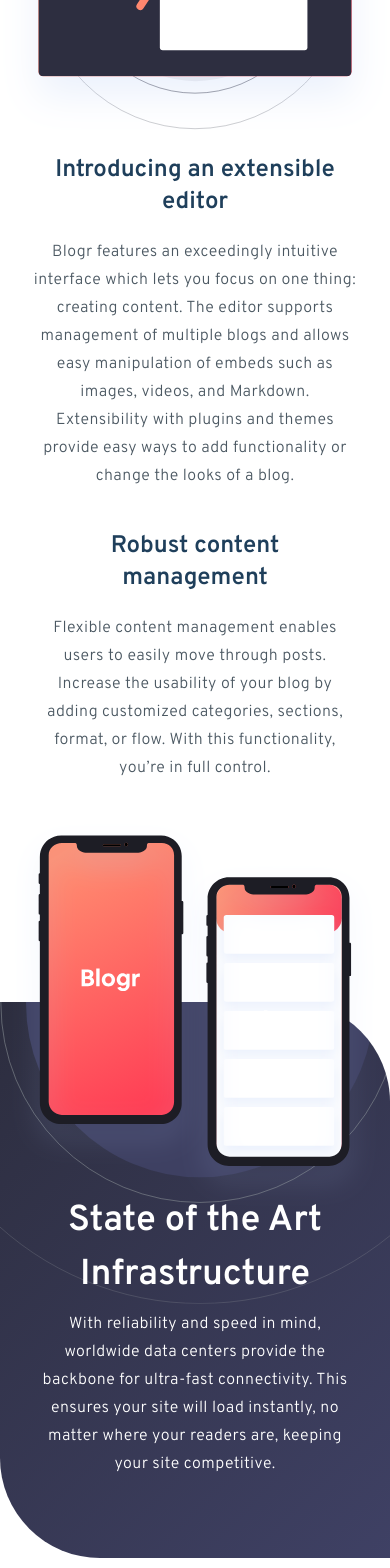
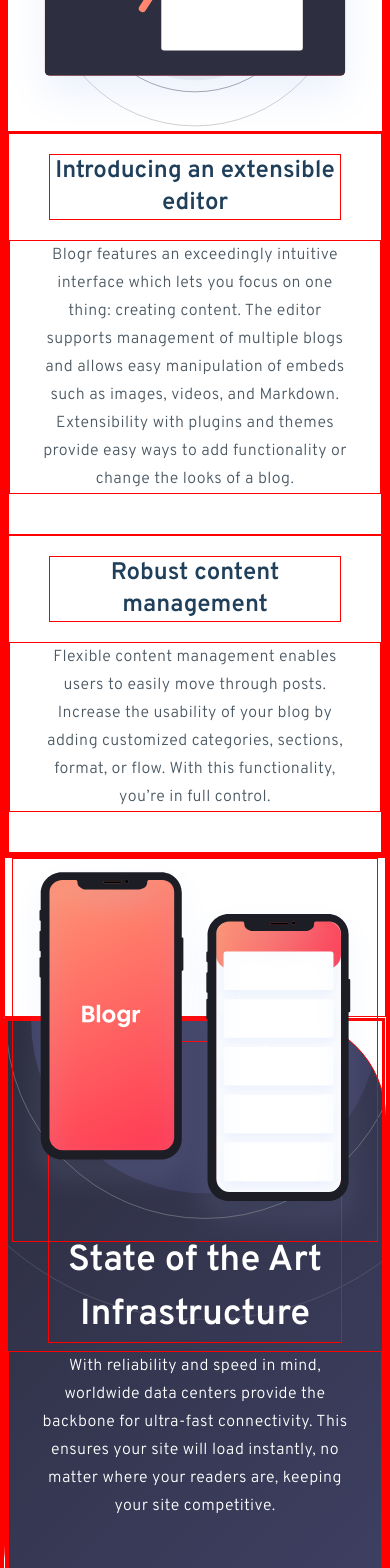
Before and after one commit to ckeller22/blogr-landing-page, a React (Create React App) app: page / in a window 390 px wide. Shown: the part 940-2508 px from the top of the page. Built offline with nearby package versions, Linux system fonts and the light colour scheme.

Commit message:
more work on responsiveness

```diff
--- a/src/components/Info.js
+++ b/src/components/Info.js
@@ -1,10 +1,10 @@
 const Comment = (props) => {
   return (
-    <div className="container text-center md:text-left ">
-      <h2 className="font-semibold text-2xl mx-10 my-5 md:mx-0 ">
+    <div className="mx-auto container text-center md:text-left ">
+      <h2 className=" font-semibold text-2xl mx-10 my-5 md:mx-0 ">
         {props.header}
       </h2>
-      <p className="tracking-wide mb-10 px-8 md:pl-0 md:max-w-xl font-light text-very-dark-grayish-blue">
+      <p className="mx-auto tracking-wide mb-10 px-8 md:pl-0 md:max-w-xl max-w-md font-light text-very-dark-grayish-blue">
         {props.text}
       </p>
     </div>
--- a/src/components/PhonesIllustration.js
+++ b/src/components/PhonesIllustration.js
@@ -2,9 +2,9 @@
 
 const PhonesIllustration = () => {
   return (
-    <div className="mx-auto relative h-40 z-10">
+    <div className="md:hidden mx-auto relative h-40 z-10">
       <img
-        className="absolute mx-auto h-96 right-0 left-0"
+        className="absolute md:hidden mx-auto h-96 right-0 left-0"
         src={phonesIllustration}
         alt="phone illustration"
       />
--- a/src/components/SectionOne.js
+++ b/src/components/SectionOne.js
@@ -6,7 +6,7 @@
   return (
     <section className="relative overflow-hidden">
       <img
-        className="hidden md:block absolute md:desktop-background"
+        className="hidden md:block absolute h-full md:desktop-background"
         src={desktopEditorIllustration}
         alt="editor illustration"
       />
--- a/src/components/SectionTwo.js
+++ b/src/components/SectionTwo.js
@@ -9,7 +9,7 @@
             <h2 className="pt-48 md:text-left md:mx-0 text-white text-center font-semibold text-4xl mx-10 mt-5 mb-2 leading-normal">
               State of the Art Infrastructure
             </h2>
-            <p className="tracking-wide ont-light md:text-left md:px-0 text-white text-center mb-10 px-8 pb-20 ">
+            <p className="mx-auto max-w-md tracking-wide font-light md:text-left md:px-0 text-white text-center mb-10 px-8 pb-20 ">
               With reliability and speed in mind, worldwide data centers provide
               the backbone for ultra-fast connectivity. This ensures your site
               will load instantly, no matter where your readers are, keeping
--- a/src/components/Showcase.js
+++ b/src/components/Showcase.js
@@ -3,7 +3,7 @@
 
 const Showcase = () => {
   return (
-    <section className="showcase bg-fixed">
+    <section className="showcase bg-fixed bg-top">
       <Nav />
       <div className="overlay -mt-10 flex flex-col items-center justify-center text-center ">
         <h1 className="font-bold text-4xl text-white max-w-sm md:max-w-none md:text-6xl">
--- a/src/index.css
+++ b/src/index.css
@@ -48,9 +48,9 @@
 }
 
 /* Debug borders */
-/* * {
+* {
   border: 1px solid red;
-} */
+}
 
 img {
   max-width: 100%;
```
